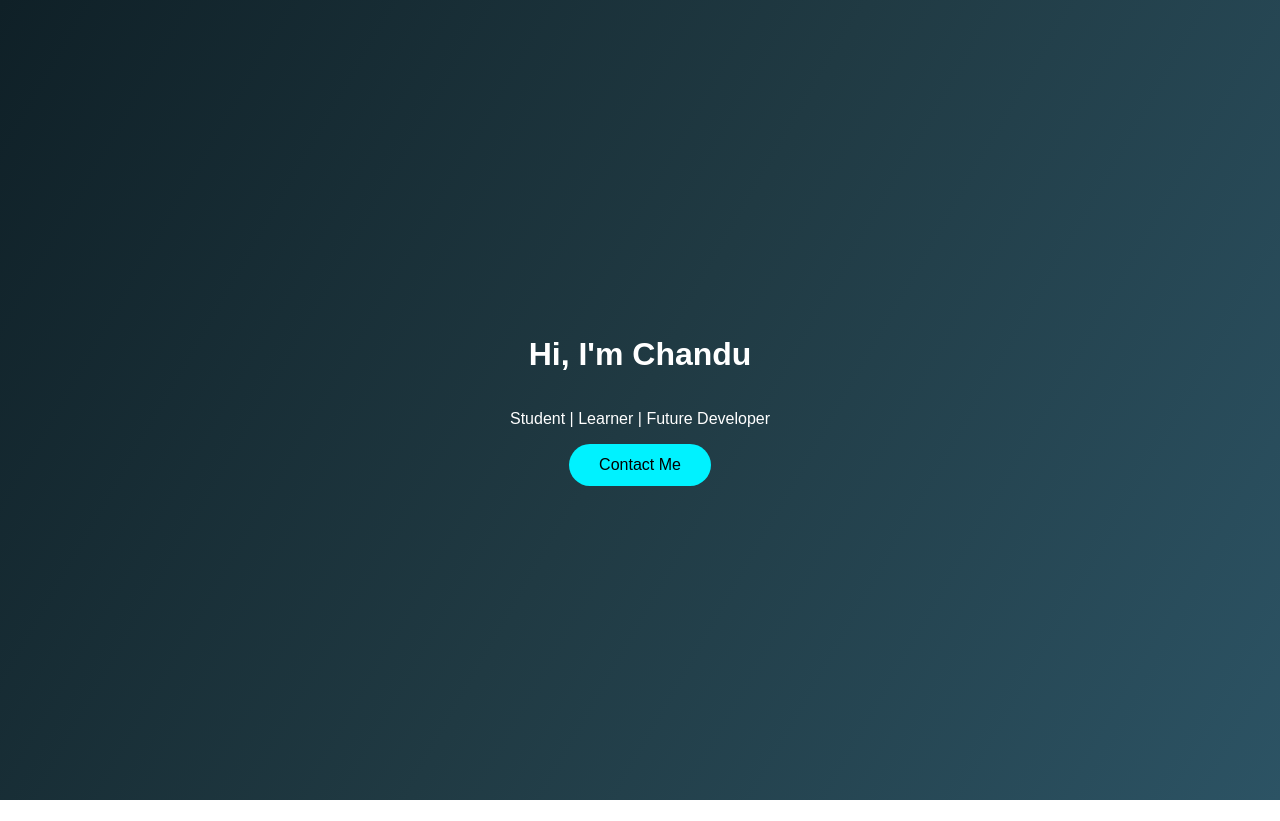
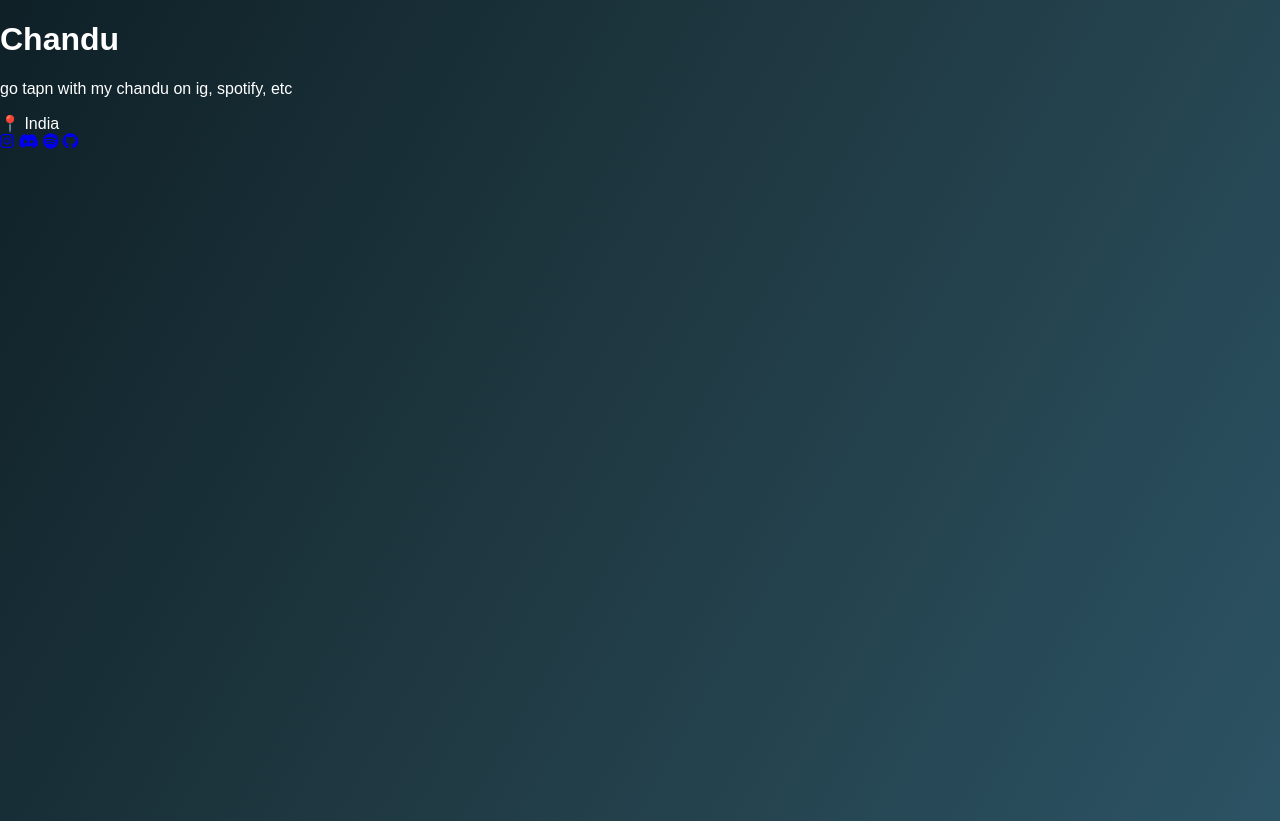
Before and after one commit to nepalinepaliboy282-lab/chandu.github.io, a plain HTML site: page index.html in a window 1280 px wide. Before the commit the page ends 800 px from the top, so only its background shows below. Drawn offline with Linux system fonts and the light colour scheme.

Commit message:
Update index.html

```diff
--- a/index.html
+++ b/index.html
@@ -2,15 +2,28 @@
 <html lang="en">
 <head>
 <meta charset="UTF-8">
-<title>Chandu | Personal Website</title>
+<title>Chandu</title>
+
 <link rel="stylesheet" href="style.css">
+<link rel="stylesheet"
+href="https://cdnjs.cloudflare.com/ajax/libs/font-awesome/6.5.0/css/all.min.css">
+
 </head>
 <body>
 
-<div class="hero">
-  <h1 class="animate">Hi, I'm Chandu</h1>
-  <p class="animate">Student | Learner | Future Developer</p>
-  <button>Contact Me</button>
+<div class="bg"></div>
+
+<div class="card">
+  <h1 class="fade">Chandu</h1>
+  <p class="fade">go tapn with my chandu on ig, spotify, etc</p>
+  <span class="fade location">📍 India</span>
+
+  <div class="social fade">
+    <a href="#"><i class="fab fa-instagram"></i></a>
+    <a href="#"><i class="fab fa-discord"></i></a>
+    <a href="#"><i class="fab fa-spotify"></i></a>
+    <a href="#"><i class="fab fa-github"></i></a>
+  </div>
 </div>
 
 <script src="script.js"></script>
```
